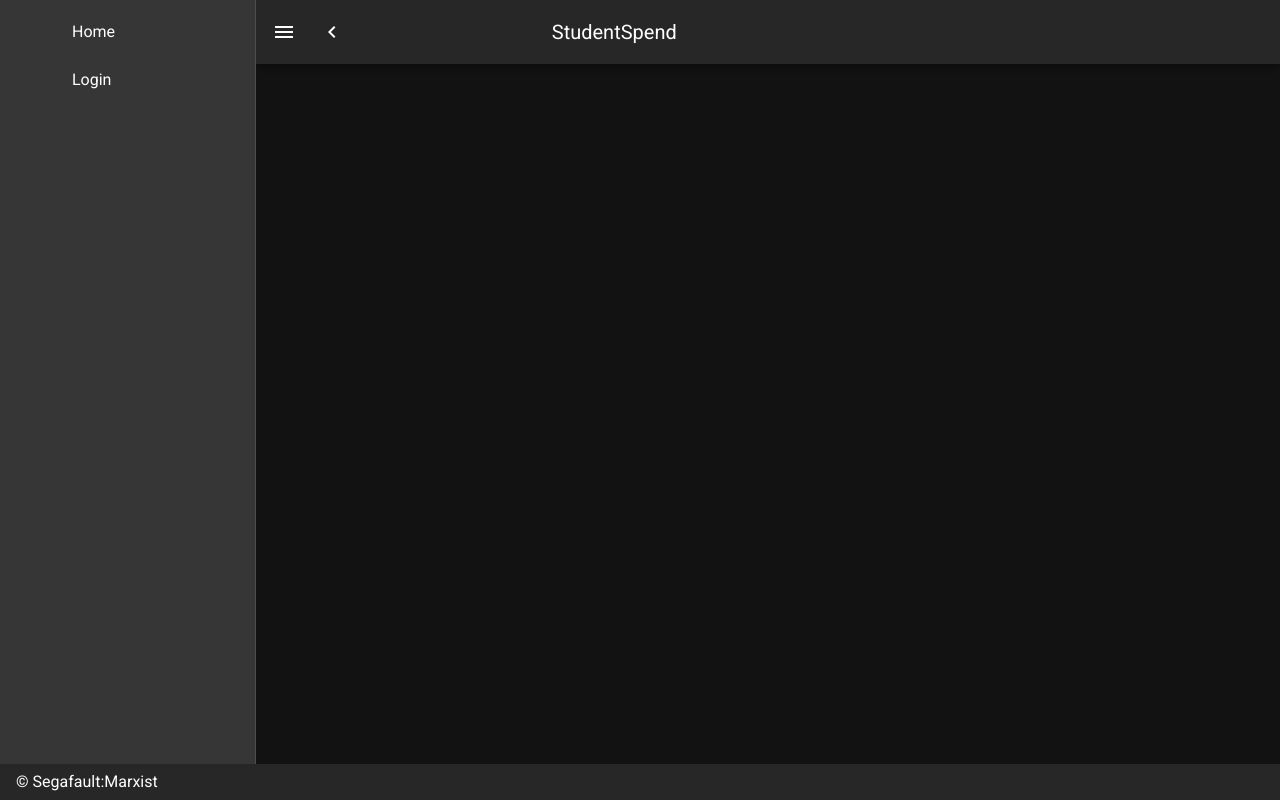
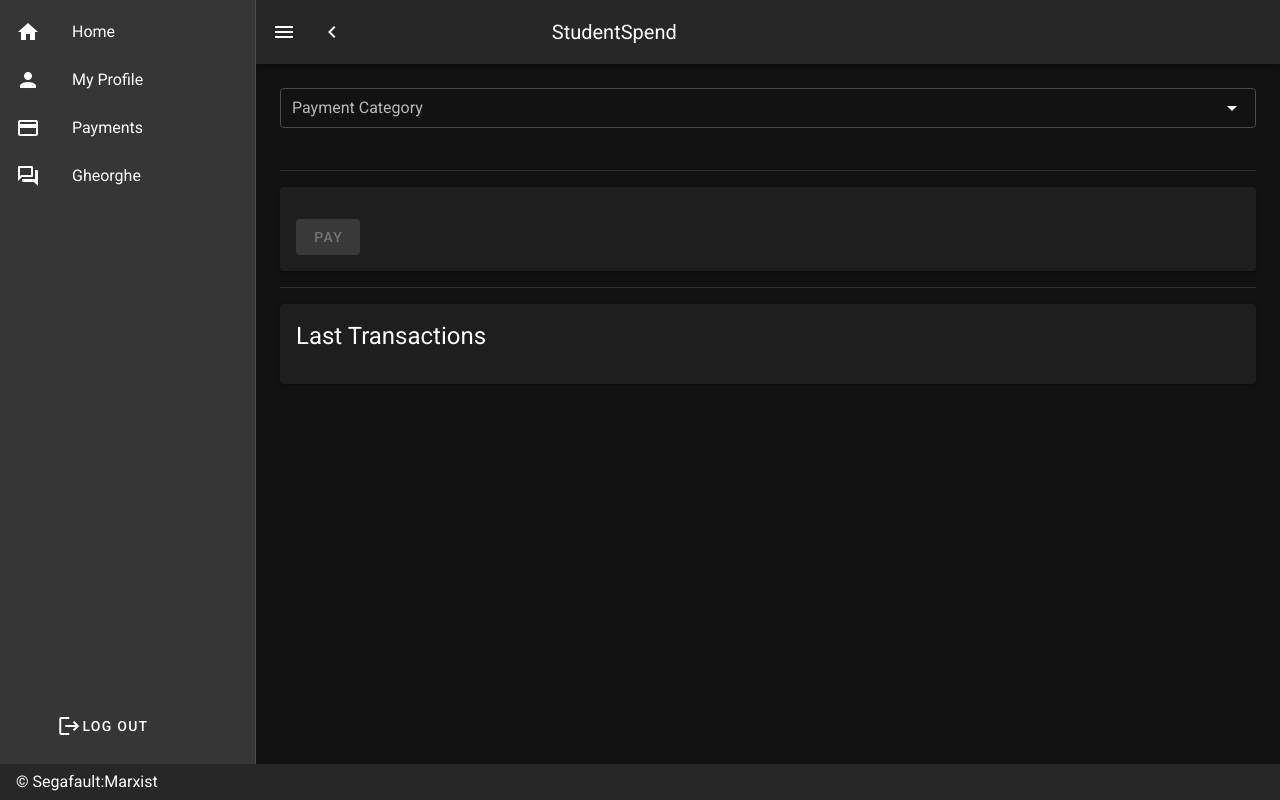
Before and after one commit to raduu-m/HackITAll-App, a Nuxt app in the folder template-nuxtjs/: page /Payments in a window 1280 px wide. Both pictures are taken after a click on the button 28 px from the left and 32 px from the top of the page. Built offline with nearby package versions, Linux system fonts and the light colour scheme.

Commit message:
Added new pages

```diff
--- a/template-nuxtjs/layouts/default.vue
+++ b/template-nuxtjs/layouts/default.vue
@@ -14,16 +14,33 @@
           :to="item.to"
           router
           exact
+          v-if="item.title !== 'logout'"
         >
           <v-list-item-action>
-            <!-- <v-icon>{{ item.icon }}</v-icon> -->
+            <v-icon>{{ item.icon }}</v-icon>
           </v-list-item-action>
           <v-list-item-content>
             <v-list-item-title>{{ item.title }}</v-list-item-title>
           </v-list-item-content>
         </v-list-item>
+        <v-list-item v-else @click="logout()">
+          <v-list-item-action>
+            <v-icon>mdi-logout</v-icon>
+          </v-list-item-action>
+          <v-list-item-content>
+            <v-list-item-title>Logout</v-list-item-title>
+          </v-list-item-content>
+        </v-list-item>
       </v-list>
+      <v-btn  @click="logout()"  icon class="logout-button mx-2" style=" position: absolute;
+      bottom: 0;
+      left: 30%;
+      margin-bottom:20px;">
+      <v-icon >mdi-logout</v-icon>
+        Log out
+      </v-btn>
     </v-navigation-drawer>
+
     <v-app-bar
       :clipped-left="clipped"
       fixed
@@ -69,6 +86,7 @@
   </v-app>
 </template>
 
+
 <script>
 export default {
   name: 'DefaultLayout',
@@ -79,14 +97,24 @@ export default {
       fixed: false,
       items: [
         {
-          icon: 'mdi-apps',
+          icon: 'mdi-home',
           title: 'Home',
           to: '/'
         },
         {
-          icon: 'mdi-chart-bubble',
-          title: 'Login',
-          to: '/login'
+          icon: 'mdi mdi-account', //mdi-chart-bubble
+          title: 'My Profile',
+          to: '/profile'
+        },
+        {
+          icon: 'mdi mdi-credit-card-outline', //mdi-chart-bubble
+          title: 'Payments',
+          to: '/payments'
+        },
+        {
+          icon: 'mdi mdi-forum-outline', //mdi-chart-bubble
+          title: 'Gheorghe',
+          to: '/assistent'
         }
       ],
       miniVariant: false,
@@ -94,6 +122,14 @@ export default {
       rightDrawer: false,
       title: 'StudentSpend'
     }
+  },
+  methods: {
+    logout() {
+      localStorage.clear();
+      this.$router.push('/login');
+
+    }
   }
+
 }
 </script>
--- /dev/null
+++ b/template-nuxtjs/pages/Assistent.vue
@@ -0,0 +1,85 @@
+<template>
+    <v-app>
+      <v-card class="elevation-12" style="; margin: 50px auto; height: 700px;  max-width: 100%;
+      width: 800px;
+      margin: 0 auto;">
+        <v-toolbar color="primary" dark>
+          <v-toolbar-title>AI Assistant Chat</v-toolbar-title>
+          <v-spacer></v-spacer>
+        </v-toolbar>
+        <v-card-text style="height: 450px; overflow-y: scroll;">
+          <v-list>
+            <v-list-item v-for="(message, index) in messages" :key="index">
+              <v-list-item-content>
+                <v-card class="pa-2" :class="{ 'blue-grey': message.sender === 'bot', 'green lighten-3': message.sender === 'user' }">
+                  <v-card-title v-if="message.sender === 'bot'" class="text-h6">AI Assistant:</v-card-title>
+                  <v-card-title v-else class="text-h6">You:</v-card-title>
+                  <v-card-text style="width: 100% margin: 50px auto">{{ message.content }}</v-card-text>
+                </v-card>
+              </v-list-item-content>
+            </v-list-item>
+          </v-list>
+        </v-card-text>
+        <v-card-actions>
+          <v-form @submit.prevent="sendMessage">
+            <v-textarea
+              v-model="messageContent"
+              label="Type your message here"
+              :rows="1"
+              auto-grow
+              clearable
+              outlined
+              dense
+              required
+            ></v-textarea>
+            <v-btn color="primary" type="submit" :disabled="!messageContent.trim()">Send</v-btn>
+          </v-form>
+        </v-card-actions>
+      </v-card>
+    </v-app>
+  </template>
+
+  <script>
+  import axios from 'axios'
+
+  export default {
+    name: 'AIChatPage',
+    data: () => ({
+      messages: [],
+      messageContent: ''
+    }),
+    methods: {
+      async sendMessage () {
+        if (!this.messageContent.trim()) {
+          return
+        }
+        this.messages.push({
+          sender: 'user',
+          content: this.messageContent
+        })
+        const response = await this.getResponse(this.messageContent)
+        this.messages.push({
+          sender: 'bot',
+          content: response.data.response
+        })
+        this.messageContent = ''
+      },
+      async getResponse (message) {
+        const postData = {
+          message: message
+        }
+        return axios.post('/api/ai-chat', postData)
+      },
+      logout () {
+        localStorage.removeItem('token')
+        this.$router.push('/login')
+      }
+    }
+  }
+  </script>
+
+  <style scoped>
+  .blue-grey {
+    background-color: #B0BEC5 !important;
+  }
+  </style>
--- a/template-nuxtjs/pages/Login.vue
+++ b/template-nuxtjs/pages/Login.vue
@@ -22,10 +22,11 @@
                       type="password"
                       required
                     ></v-text-field>
+                    <button type="submit" color="primary" >Login</button>
                   </v-form>
                 </v-card-text>
                 <v-card-actions>
-                  <v-btn color="primary" block>Login</v-btn>
+
                 </v-card-actions>
               </v-card>
               <div>
--- /dev/null
+++ b/template-nuxtjs/pages/Payments.vue
@@ -0,0 +1,81 @@
+<template>
+    <v-container>
+      <v-select
+        v-model="selectedCategory"
+        :items="categories"
+        label="Payment Category"
+        outlined
+        dense
+      />
+      <v-divider class="my-4" />
+      <v-card>
+        <v-card-title class="text-h5">{{ selectedCategory }}</v-card-title>
+        <v-card-text>
+          <v-text-field
+            v-if="selectedCategory === 'Restante' || selectedCategory === 'Campus'"
+            v-model="amount"
+            label="Amount due"
+            outlined
+            dense
+          />
+          <v-text-field
+            v-if="selectedCategory === 'Other Payments'"
+            v-model="amount"
+            label="Amount due"
+            outlined
+            dense
+          />
+          <v-text-field
+            v-if="selectedCategory === 'Other Payments'"
+            v-model="studentId"
+            label="Student ID"
+            outlined
+            dense
+          />
+          <v-btn
+            color="primary"
+            dark
+            :disabled="!amount"
+            @click="pay"
+          >
+            Pay
+          </v-btn>
+        </v-card-text>
+      </v-card>
+      <v-divider class="my-4" />
+      <v-card>
+        <v-card-title class="text-h5">Last Transactions</v-card-title>
+        <v-card-text>
+          <!-- Display the last transactions -->
+        </v-card-text>
+      </v-card>
+    </v-container>
+  </template>
+
+  <script>
+  export default {
+    data() {
+      return {
+        selectedCategory: '',
+        categories: ['Restante', 'Campus', 'Other Payments'],
+        amount: '',
+        studentId: '',
+      };
+    },
+    methods: {
+      pay() {
+        // Implement payment API call here
+      },
+    },
+    watch: {
+      selectedCategory(newValue) {
+        if (newValue === 'Restante' || newValue === 'Campus') {
+          this.amount = '';
+          this.studentId = '';
+        } else {
+          this.amount = '';
+        }
+      },
+    },
+  };
+  </script>
--- /dev/null
+++ b/template-nuxtjs/pages/Profile.vue
@@ -0,0 +1,49 @@
+<template>
+    <v-container>
+      <v-card class="mx-auto" max-width="400">
+        <v-img
+          :src="profilePic"
+          height="200px"
+          class="grey lighten-2"
+        >
+          <v-hover v-slot:default="{ hover }">
+            <v-btn
+              icon
+              class="ma-2"
+              color="white"
+              v-if="hover"
+              @click="changeProfilePic"
+            >
+              <v-icon>mdi-camera</v-icon>
+            </v-btn>
+          </v-hover>
+        </v-img>
+        <v-card-text>
+          <v-text-field label="Name" v-model="name"></v-text-field>
+          <v-text-field label="Account ID" v-model="accountId"></v-text-field>
+          <v-text-field label="Balance" v-model="balance"></v-text-field>
+        </v-card-text>
+      </v-card>
+    </v-container>
+  </template>
+
+  <script>
+  export default {
+    data() {
+      return {
+        name: "John Doe",
+        accountId: "123456",
+        balance: "$500",
+        profilePic: "https://picsum.photos/id/237/200/300"
+      };
+    },
+    methods: {
+      changeProfilePic() {
+        // Prompt user to select an image file
+        // and set it as the new profile picture
+        // using an API call to the server
+        // ...
+      }
+    }
+  };
+  </script>
```
